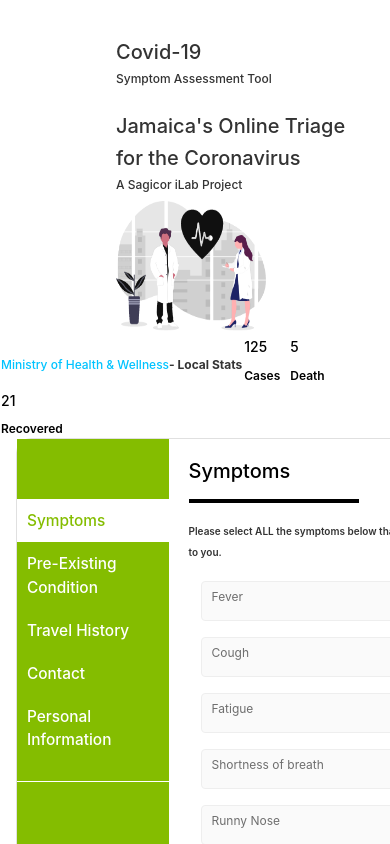
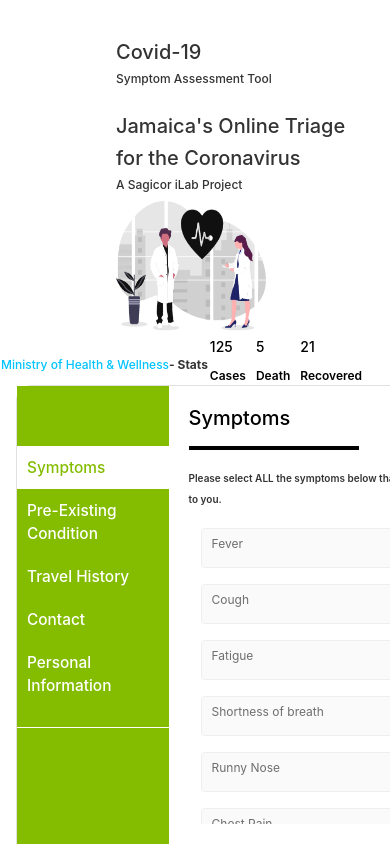
Before and after one commit to Hendricks-3D/Covid-19Assessment-Tool, an Angular app: page / in a window 390 px wide. Shown: the top 844 px of the page. Built offline with nearby package versions, Linux system fonts and the light colour scheme.

Commit message:
media query

```diff
--- a/src/app/app.component.html
+++ b/src/app/app.component.html
@@ -30,7 +30,7 @@
  <div class="row">
 
   <div class="min-Text" >
-    <span> Ministry of Health & Wellness</span> <b class="text">- Local Stats</b>
+    <span> Ministry of Health & Wellness</span> <b class="text">- Stats</b>
   </div>
 
   <div class="stats">
```
